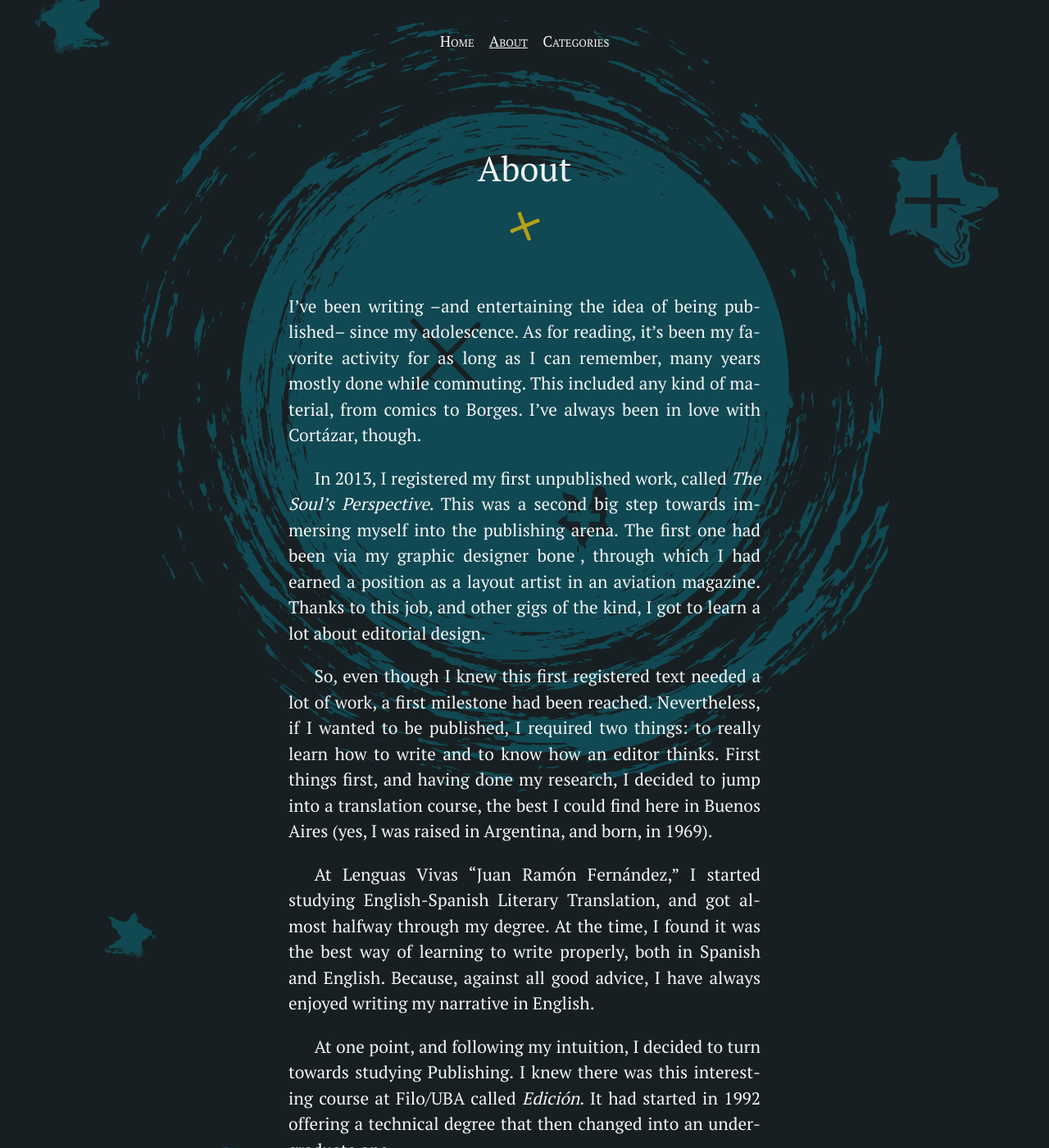
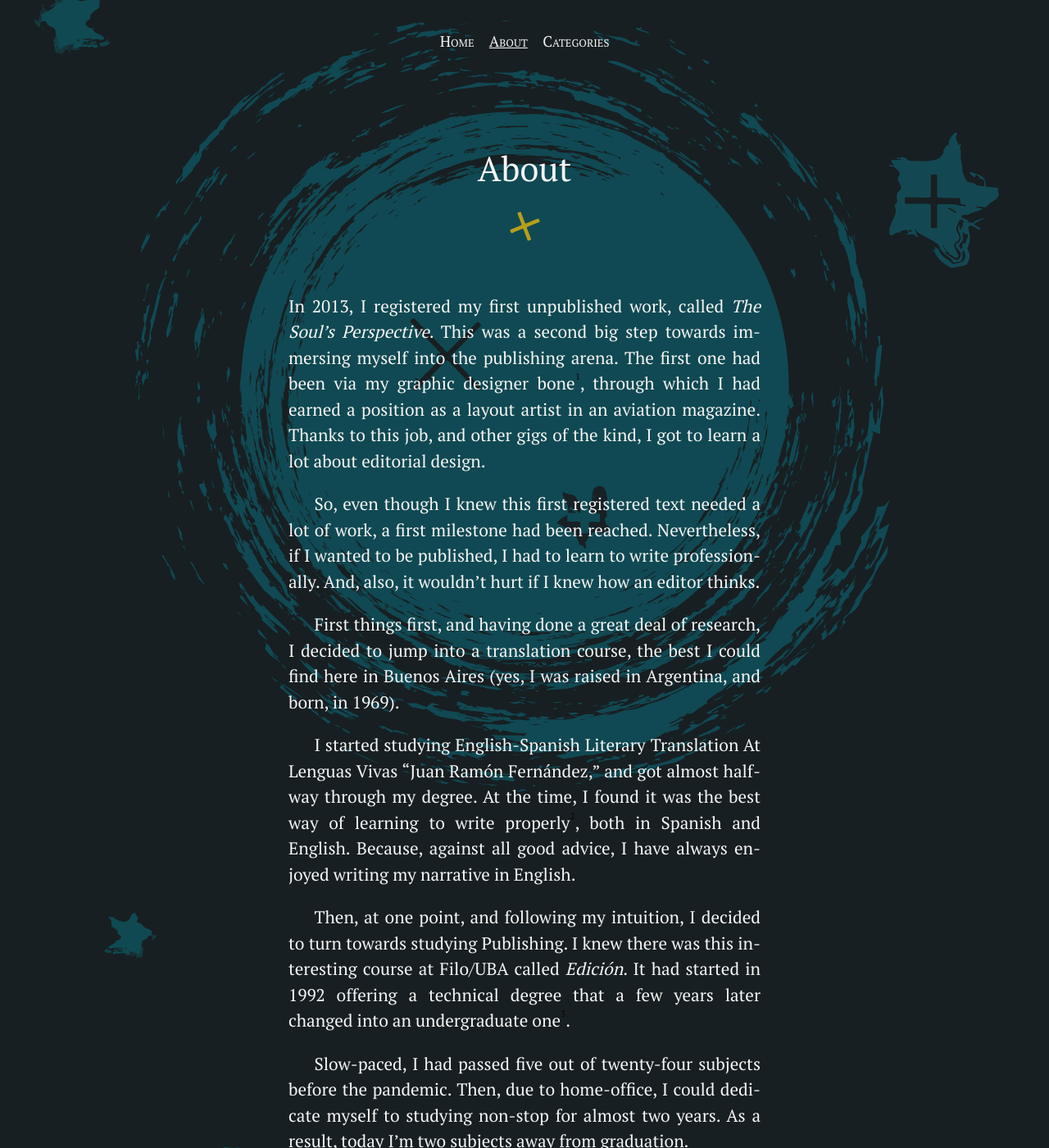
Before and after one commit to silvialohrmann/editorial, a Jekyll site: the page built from about.md, in a window 1280 px wide and 1400 px high. Shown: the whole window at 82% size. Built offline with Jekyll 4.4.1, drawn with Linux system fonts in a browser that asks for light colours; some of the changed text lies outside the part shown.

Commit message:
Update about.md

```diff
--- a/about.md
+++ b/about.md
@@ -3,21 +3,22 @@ title: "About"
 layout: page
 ---
 
-I've been writing –and entertaining the idea of being published– since my adolescence. As for reading, it's been my favorite activity for as long as I can remember, many years mostly done while commuting. This included any kind of material, from comics to Borges. I've always been in love with Cortázar, though.
-
 In 2013, I registered my first unpublished work, called *The Soul's Perspective*. This was a second big step towards immersing myself into the publishing arena. The first one had been via my graphic designer bone[^1], through which I had earned a position as a layout artist in an aviation magazine. Thanks to this job, and other gigs of the kind, I got to learn a lot about editorial design.
 
-So, even though I knew this first registered text needed a lot of work, a first milestone had been reached. Nevertheless, if I wanted to be published, I required two things: to really learn how to write and to know how an editor thinks. First things first, and having done my research, I decided to jump into a translation course, the best I could find here in Buenos Aires (yes, I was raised in Argentina, and born, in 1969).
+So, even though I knew this first registered text needed a lot of work, a first milestone had been reached. Nevertheless, if I wanted to be published, I had to learn to write professionally. And, also, it wouldn't hurt if I knew how an editor thinks.
 
-At Lenguas Vivas “Juan Ramón Fernández,” I started studying English-Spanish Literary Translation, and got almost halfway through my degree. At the time, I found it was the best way of learning to write properly, both in Spanish and English. Because, against all good advice, I have always enjoyed writing my narrative in English.
+First things first, and having done a great deal of research, I decided to jump into a translation course, the best I could find here in Buenos Aires (yes, I was raised in Argentina, and born, in 1969).
 
-At one point, and following my intuition, I decided to turn towards studying Publishing. I knew there was this interesting course at Filo/UBA called *Edición*. It had started in 1992 offering a technical degree that then changed into an undergraduate one.
+I started studying English-Spanish Literary Translation At Lenguas Vivas “Juan Ramón Fernández," and got almost halfway through my degree. At the time, I found it was the best way of learning to write properly[^2], both in Spanish and English. Because, against all good advice, I have always enjoyed writing my narrative in English.
 
-Low paced, I had passed five out of twenty-four subjects before the pandemic. Then, due to home-office, I could dedicate myself to studying non-stop for almost two years. At present, I'm two subjects away from graduation.
+Then, at one point, and following my intuition, I decided to turn towards studying Publishing. I knew there was this interesting course at Filo/UBA called *Edición*. It had started in 1992 offering a technical degree that a few years later changed into an undergraduate one[^3].
+
+Slow-paced, I had passed five out of twenty-four subjects before the pandemic. Then, due to home-office, I could dedicate myself to studying non-stop for almost two years. As a result, today I'm two subjects away from graduation.
 
 During quarantine, I also made the time to round up my writing of several years in three books. I had every intention of publishing them through Ingramspark, but chickened out and let them resting in the platform, a click away from reaching the world ☜(ˆ▽ˆ).
 
-This year, I reread them and decided to publish them as they were. Then I built this blog to reedit the texts for a future second edition of each. The books are:
+This year, I reread them and decided to publish them as they were. That's why I built this blog, to reedit the texts for a future second edition of each. The books are:
+
  <div id="imaginable">
 <img src="/assets/images/Imaginable%20-%20cover.jpg" alt="Imaginable" width="250">
 <em>Imaginable</em>, short narratives touching the concepts of death, afterlife, parallel lives and the dimensions of existence.
@@ -28,10 +29,15 @@ This year, I reread them and decided to publish them as they were. Then I built
  </div>
  <div id="multiversal">
 <img src="/assets/images/Multiversal%20-%20cover.jpg" alt="Multiversal" width="250">
-<em>Multiversal</em>, a long story told from the viewpoint of a fifteen-year-old girl who lives with her mother and friends in a strange city that cyclically suffers a total reconfiguration.
+<em>Multiversal</em>, a story told from the viewpoint of a fifteen-year-old girl who lives with her mother and friends in a strange city that cyclically suffers a total reconfiguration.
  </div>
 
 In this blog, you'll also find a number of microstories I wrote between the years 2011 and 2016. I hope you like it.
 
 <h5>Notes</h5>
+
 [^1]:	I obtained my Graphic Designer degree from FADU/UBA.
+
+[^2]:	As I'm writing this, I have dropped the Traductorado and signed in for Artes de la Escritura (Writing Arts) at UNA (National University of The Arts), where one can become a writer.
+
+[^3]:	The degree used to be called *Técnica en Edición*. Now it's *Editora* and they're going for *Licenciada en Edición*.
```
